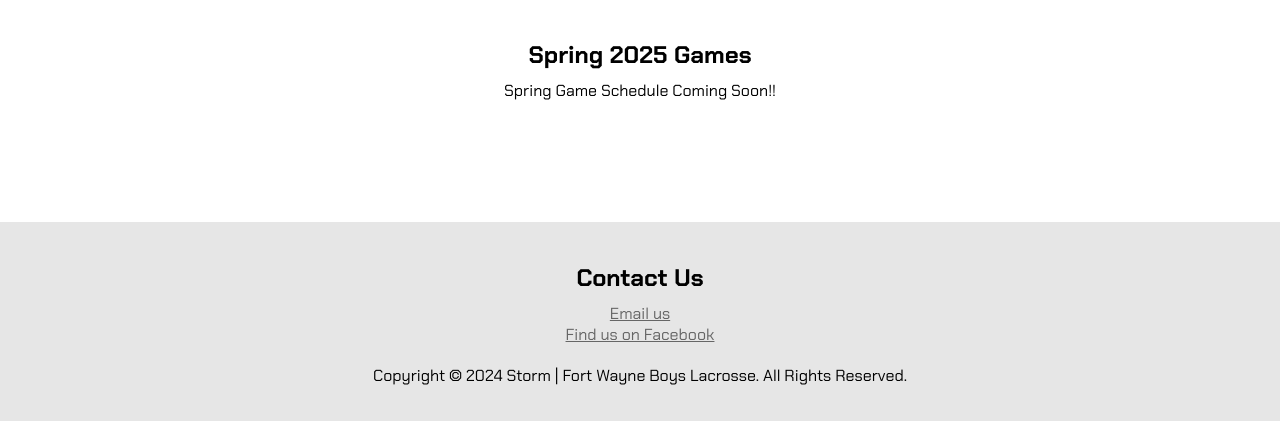
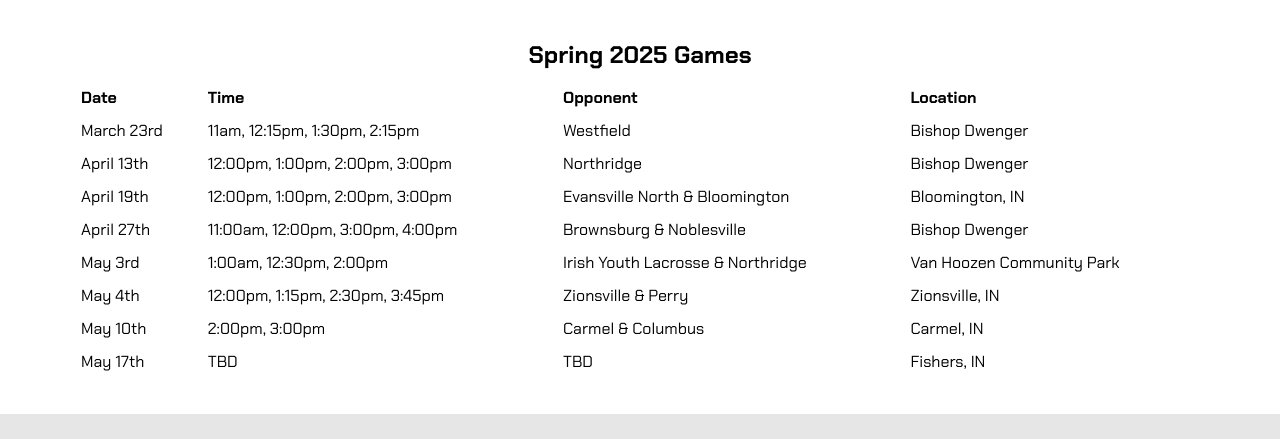
Before and after one commit to jhaagen/storm-lacrosse, a React (Create React App) app: page /schedule in a window 1280 px wide. Shown: the part 868-1307 px from the top of the page. Built offline with nearby package versions, Linux system fonts and the light colour scheme; a web font is replaced by a local one.

Commit message:
added 2025 schedule

```diff
--- a/src/App.scss
+++ b/src/App.scss
@@ -95,6 +95,15 @@
     }
 }
 
+.schedule-table {
+    width: 100%;
+    text-align: left;
+
+    th, td {
+        padding: 5px;
+    }
+}
+
 .contact {
     h2 {
         padding: 30px 0;
--- a/src/pages/schedule.js
+++ b/src/pages/schedule.js
@@ -15,7 +15,7 @@
           <div className='columns'>
             <div className='column'>
             <h2>Winter Training Schedule</h2>
-            <p>Sunday Mornings <br />10:00am - 12:00pm <br />January 19th - The End of March <br/>
+            <p>Sunday Mornings <br />10:00am - 12:00pm <br />January 19th - March 23rd <br/>
               At the Plex South (<a href="https://maps.app.goo.gl/dvChNBit198ghRUf6" aria-label="Plex South Map">map</a>) </p>
               <iframe src="https://www.google.com/maps/embed?pb=!1m18!1m12!1m3!1d4356.765437802453!2d-85.21972162289748!3d41.047365971345044!2m3!1f0!2f0!3f0!3m2!1i1024!2i768!4f13.1!3m3!1m2!1s0x8816070011c9ced7%3A0x28aaee4e8e9abe2f!2sThe%20Plex%20south!5e1!3m2!1sen!2sus!4v1733604252505!5m2!1sen!2sus" width="300" height="225" allowfullscreen="" loading="lazy" referrerpolicy="no-referrer-when-downgrade" title="Plex South"></iframe>
             </div>
@@ -31,7 +31,63 @@
             <div className='centered'>
               <br /> <br />
             <h2>Spring 2025 Games</h2>
-            <p>Spring Game Schedule Coming Soon!!
+            <p>
+              <table className="schedule-table">
+                <tr>
+                  <th>Date</th>
+                  <th>Time</th>
+                  <th>Opponent</th>
+                  <th>Location</th>
+                </tr>
+                <tr>
+                  <td>March 23rd</td>
+                  <td>11am, 12:15pm, 1:30pm, 2:15pm</td>
+                  <td>Westfield</td>
+                  <td>Bishop Dwenger</td>
+                </tr>
+                <tr>
+                  <td>April 13th</td>
+                  <td>12:00pm, 1:00pm, 2:00pm, 3:00pm</td>
+                  <td>Northridge</td>
+                  <td>Bishop Dwenger</td>
+                </tr>
+                <tr>
+                  <td>April 19th</td>
+                  <td>12:00pm, 1:00pm, 2:00pm, 3:00pm</td>
+                  <td>Evansville North &amp; Bloomington</td>
+                  <td>Bloomington, IN</td>
+                </tr>
+                <tr>
+                  <td>April 27th</td>
+                  <td>11:00am, 12:00pm, 3:00pm, 4:00pm</td>
+                  <td>Brownsburg &amp; Noblesville</td>
+                  <td>Bishop Dwenger</td>
+                </tr>
+                <tr>
+                  <td>May 3rd</td>
+                  <td>1:00am, 12:30pm, 2:00pm</td>
+                  <td>Irish Youth Lacrosse &amp; Northridge</td>
+                  <td>Van Hoozen Community Park</td>
+                </tr>
+                <tr>
+                  <td>May 4th</td>
+                  <td>12:00pm, 1:15pm, 2:30pm, 3:45pm</td>
+                  <td>Zionsville &amp; Perry</td>
+                  <td>Zionsville, IN</td>
+                </tr>
+                <tr>
+                  <td>May 10th</td>
+                  <td>2:00pm, 3:00pm</td>
+                  <td>Carmel &amp; Columbus</td>
+                  <td>Carmel, IN</td>
+                </tr>
+                <tr>
+                  <td>May 17th</td>
+                  <td>TBD</td>
+                  <td>TBD</td>
+                  <td>Fishers, IN</td>
+                </tr>
+              </table>
 
             </p>
             </div>
```
